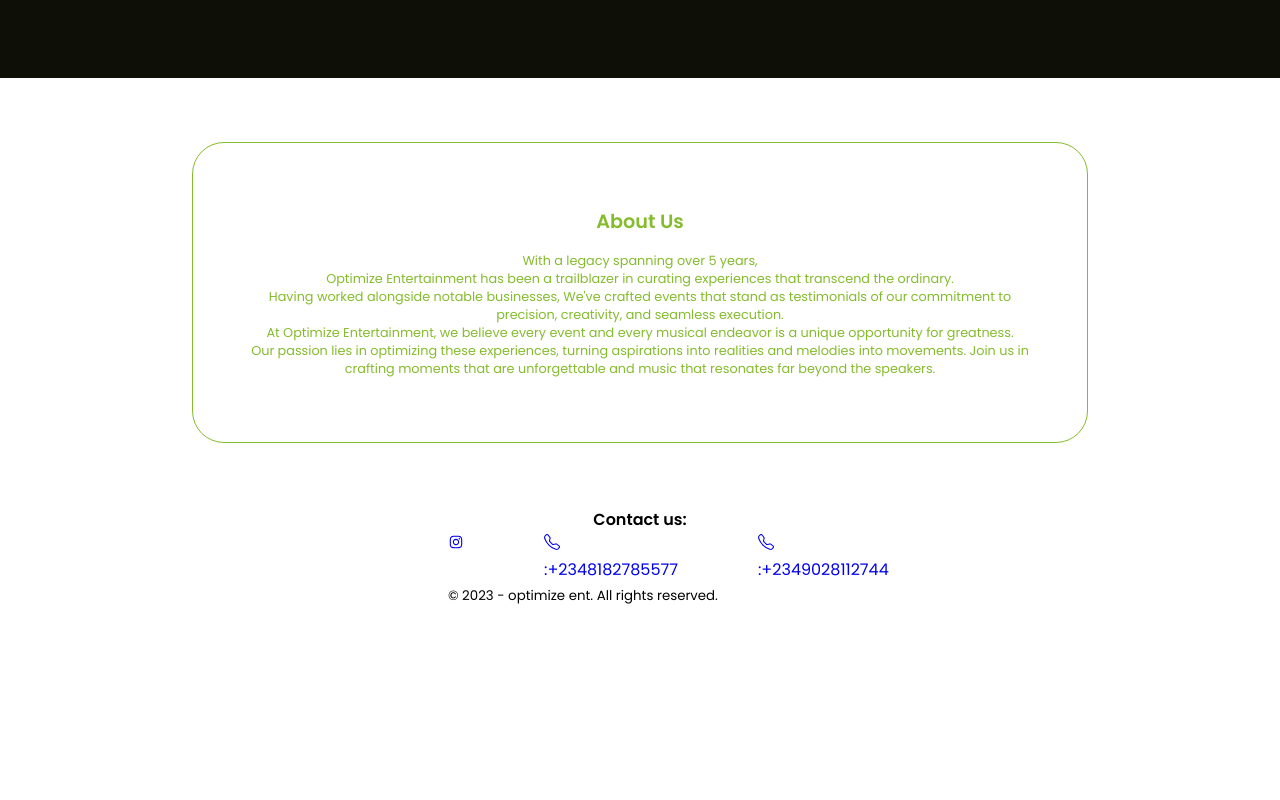
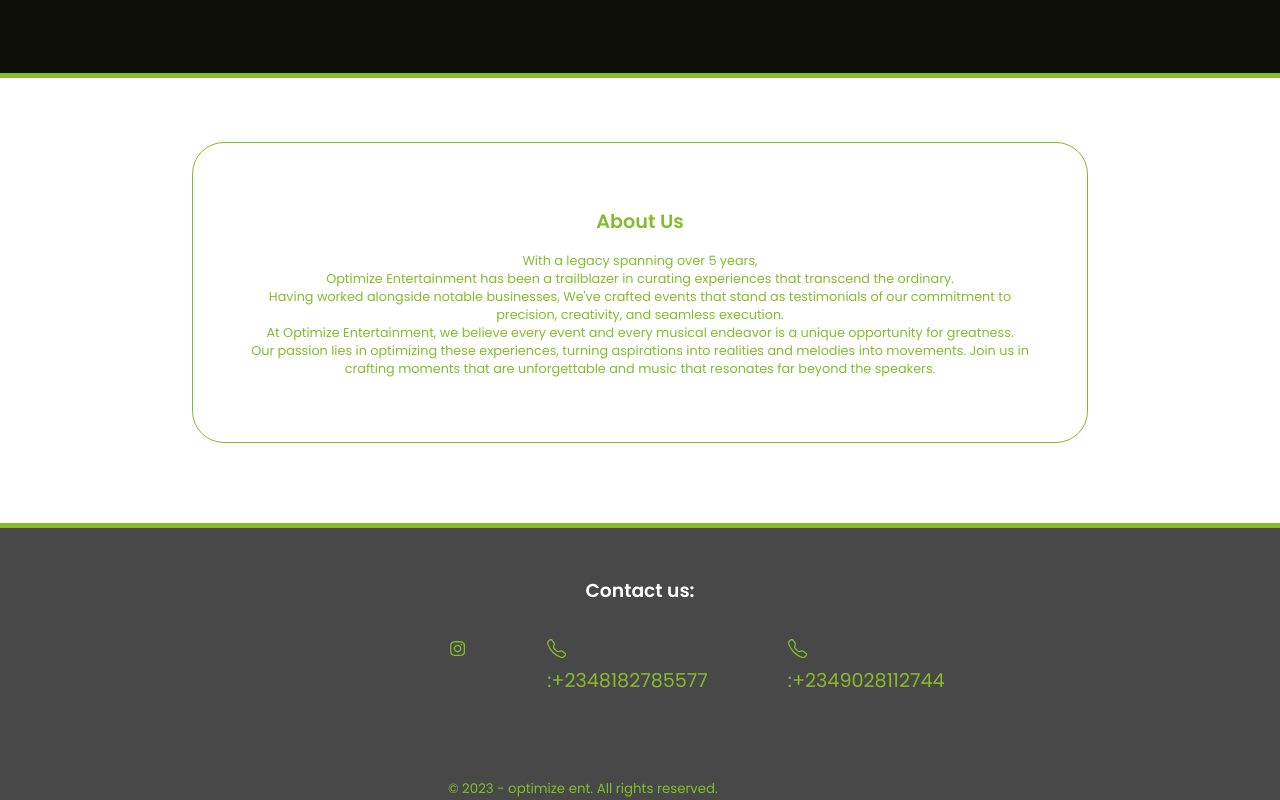
Before and after one commit to TheWiki2306/optimize-web, a React (Create React App) app: page / in a window 1280 px wide. Shown: the part 1967-2767 px from the top of the page. Before the commit the page ends 2574 px from the top, so only its background shows below. Built offline with nearby package versions, Linux system fonts and the light colour scheme.

Commit message:
On branch master

```diff
--- a/src/components/contact/Contact.jsx
+++ b/src/components/contact/Contact.jsx
@@ -6,9 +6,9 @@
 
 const Contact = () => {
   return (
-    // <div className='contactMainContainer'>
+    <div className='contactMainContainer'>
         <div className='container contactContainer' id='contact'>
-            <p>Contact us:</p>
+            <h3>Contact us:</h3>
             <div className='contactLinks'>
                 <a href='https://instagram.com/optimize_entertainment?igshid=NTc4MTIwNjQ2YQ=='><AiOutlineInstagram/></a>
                 <a href="+2348182785577"><BsTelephone/>:+2348182785577</a>
@@ -17,7 +17,7 @@
 
             <small>&copy; 2023 - optimize ent. All rights reserved.</small>
         </div>
-    // </div>
+     </div>
   )
 }
 
--- a/src/components/contact/contact.css
+++ b/src/components/contact/contact.css
@@ -1,22 +1,35 @@
-/* .contactMainContainer{
-    width: 50%;
-} */
+.contactMainContainer{
+    background: rgb(73, 72, 72);
+    border-top: 5px #85BC2D solid;
+    padding-top: 3rem;
+    margin-top: 5rem;
+}
 
 .container.contactContainer{
-    margin-top: 4rem;
+    /* margin-top: 4rem; */
     width: 30%;
 }
 
-.contactContainer p{
+.contactContainer h3{
     text-align: center;
     font-weight: 600;
+    padding-bottom: 2rem;
+    color: var(--color-white);
 }
 
 .contactLinks{
     display: flex;
     /* justify-content: space-between; */
     gap: 5rem;
+    padding-bottom: 5rem;
 }
 
 .contactLinks a{
+    color: #85BC2D;
+    font-size: 1.2em;
 }
+
+.contactContainer small{
+    text-align: center;
+    color: #85BC2D;
+}
--- a/src/components/gallery/gallery.css
+++ b/src/components/gallery/gallery.css
@@ -2,6 +2,8 @@
 .gallery{
     margin-top: 3rem;
     background: var(--color-bg-variant);
+    border-top: 5px#85BC2D solid;
+    border-bottom: 5px #85BC2D solid;
     /* background: #070800; */
      height: 21rem;
     /* opacity: 0.2; */
```
